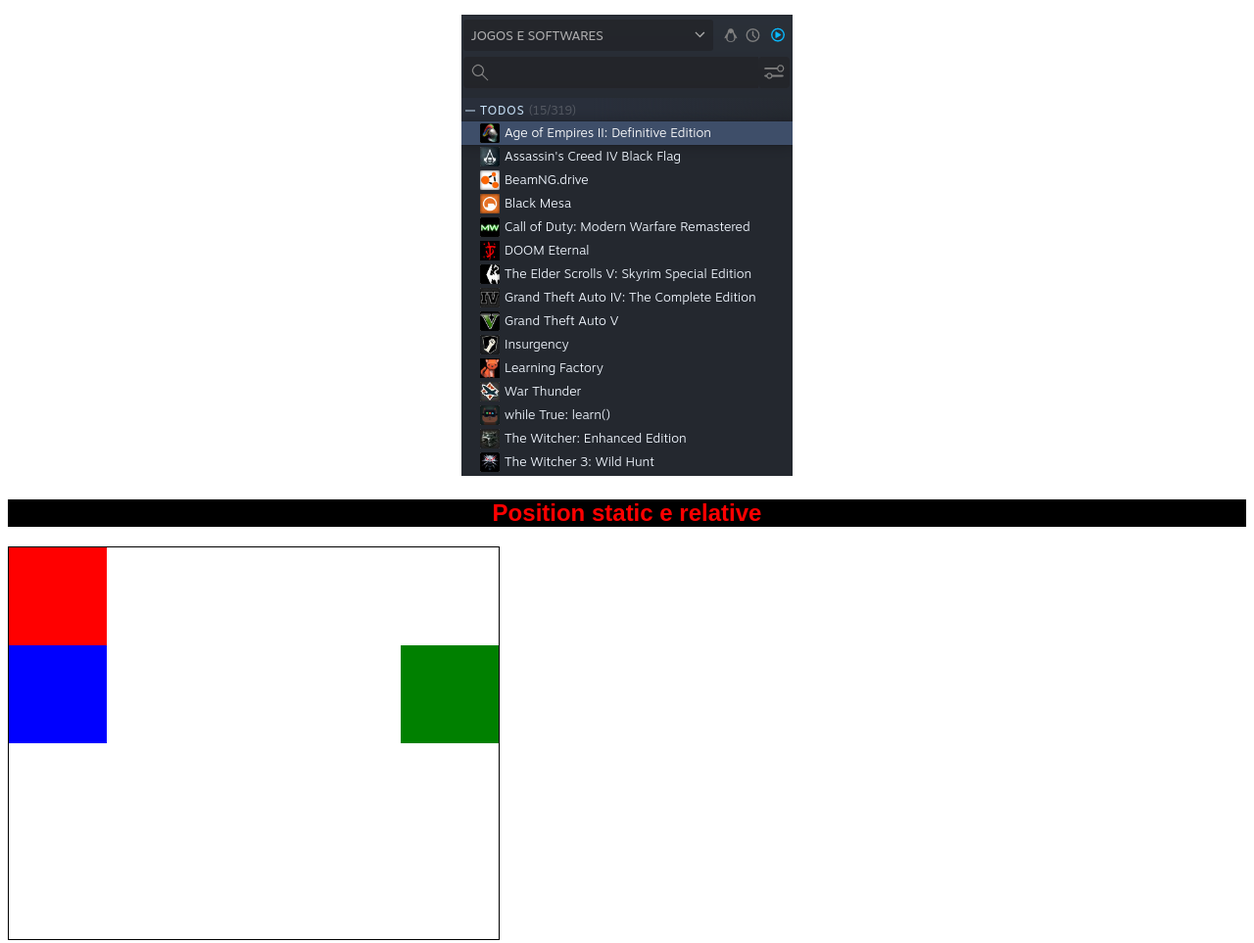
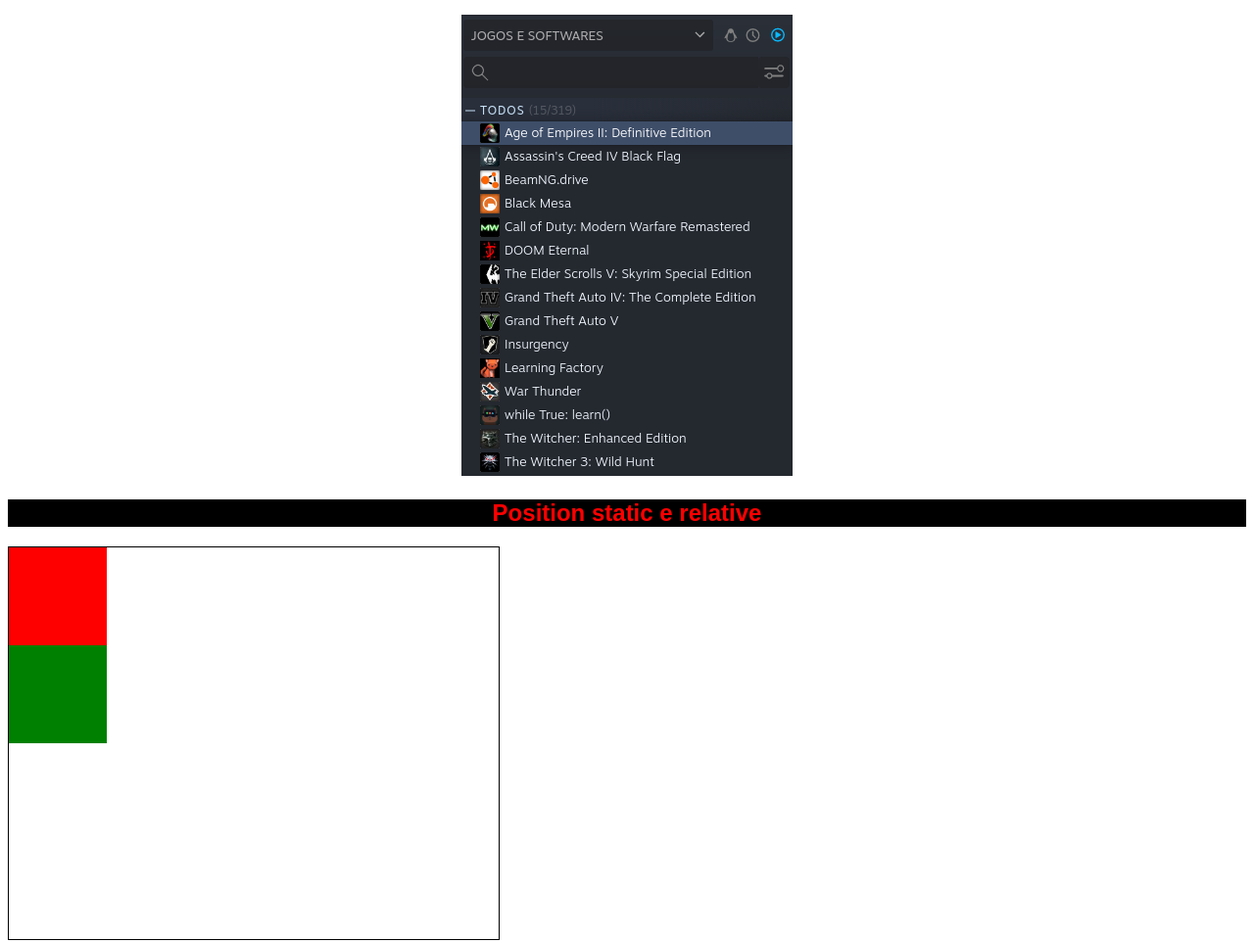
Before and after one commit to phzsantos/Learning_WEB, a plain HTML site: page Area-de-testes/css.html in a window 1280 px wide. Shown: the part 5174-6137 px from the top of the page at 98% size. Drawn offline with Linux system fonts and the light colour scheme.

Commit message:
Position fixed

```diff
--- a/Area-de-testes/css/style.css
+++ b/Area-de-testes/css/style.css
@@ -326,7 +326,6 @@ li{
 /* Postion static e relative */
 
 #Quadro{
-    position: relative;
     width: 500px;
     height: 400px;
     border: 1px solid black;
@@ -339,14 +338,14 @@ li{
 }
 
 #QuadradoVerde{
-    position: absolute;
-    left: 400px;
     width: 100px;
     height: 100px;
     background-color: green;
 }
 
 #QuadradoAzul{
+    position: fixed;
+    bottom: 0px;
     width: 100px;
     height: 100px;
     background-color: blue;
```
